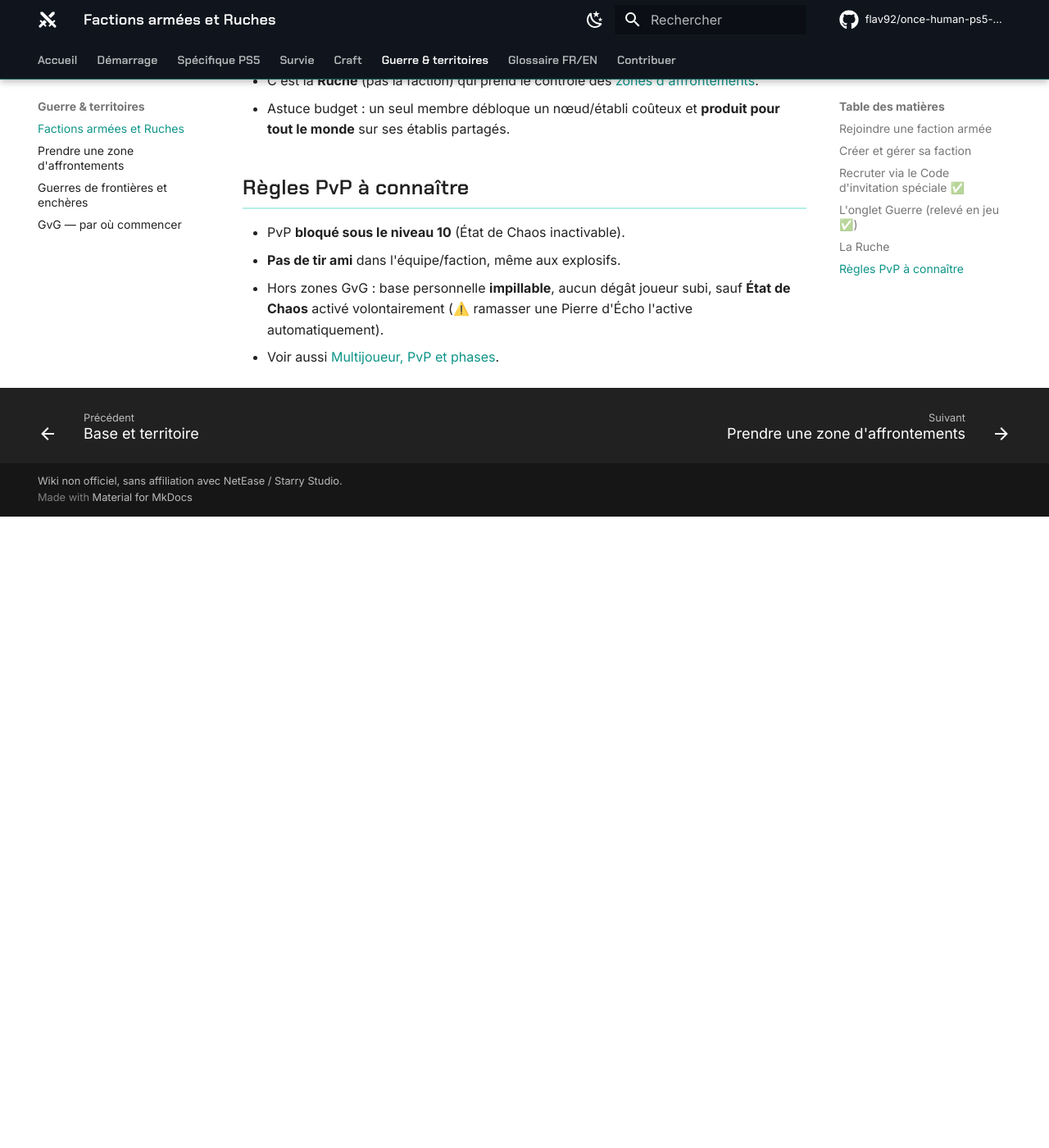
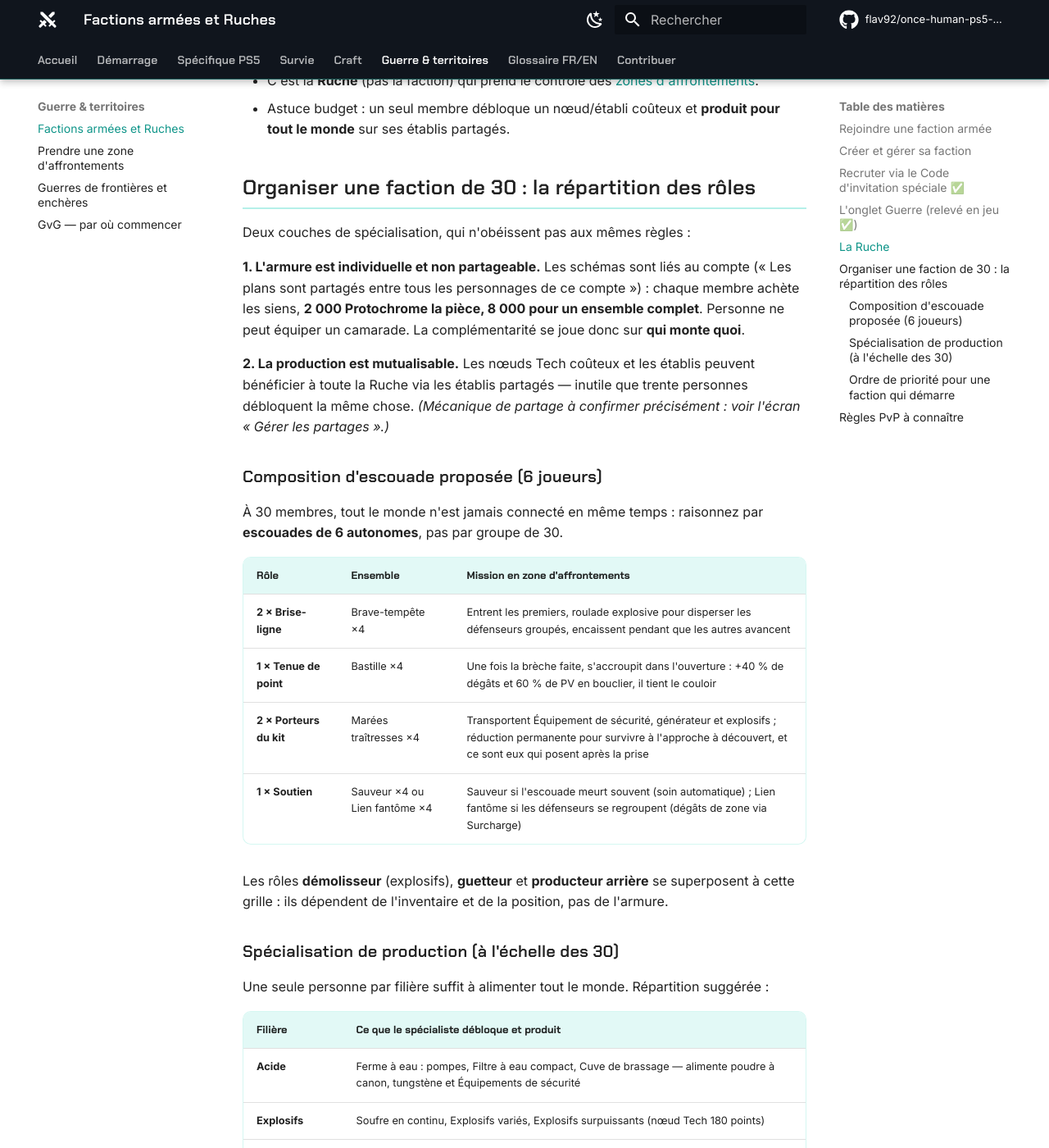
Before and after one commit to flav92/once-human-ps5-wiki, an MkDocs documentation site: the page built from docs/guerre/factions.md, in a window 1280 px wide and 1400 px high, scrolled down 1552 px. Shown: the whole window at 82% size. Built offline with MkDocs 1.6.1 and Material for MkDocs 9.7.7, drawn with Linux system fonts in a browser that asks for light colours; comment, search, counter and statistics services are not loaded; before the commit the page ends 2182 px from its top, so only the background shows below that; some of the changed text lies outside the part shown.

Commit message:
Factions : organisation d'une faction de 30, composition d'escouade et specialisation de production
Co-Authored-By: Claude Opus 5 <noreply@anthropic.com>
Claude-Session: https://claude.ai/code/session_01TCxfqbazixhXZqmCd3gYVk

```diff
--- a/docs/guerre/factions.md
+++ b/docs/guerre/factions.md
@@ -39,6 +39,48 @@ Chaque joueur dispose d'un **Code d'invitation spéciale** (profil → « Voir l
 - C'est la **Ruche** (pas la faction) qui prend le contrôle des [zones d'affrontements](prise-de-zone.md).
 - Astuce budget : un seul membre débloque un nœud/établi coûteux et **produit pour tout le monde** sur ses établis partagés.
 
+## Organiser une faction de 30 : la répartition des rôles
+
+Deux couches de spécialisation, qui n'obéissent pas aux mêmes règles :
+
+**1. L'armure est individuelle et non partageable.** Les schémas sont liés au compte (« Les plans sont partagés entre tous les personnages de ce compte ») : chaque membre achète les siens, **2 000 Protochrome la pièce, 8 000 pour un ensemble complet**. Personne ne peut équiper un camarade. La complémentarité se joue donc sur **qui monte quoi**.
+
+**2. La production est mutualisable.** Les nœuds Tech coûteux et les établis peuvent bénéficier à toute la Ruche via les établis partagés — inutile que trente personnes débloquent la même chose. *(Mécanique de partage à confirmer précisément : voir l'écran « Gérer les partages ».)*
+
+### Composition d'escouade proposée (6 joueurs)
+
+À 30 membres, tout le monde n'est jamais connecté en même temps : raisonnez par **escouades de 6 autonomes**, pas par groupe de 30.
+
+| Rôle | Ensemble | Mission en zone d'affrontements |
+|---|---|---|
+| **2 × Brise-ligne** | Brave-tempête ×4 | Entrent les premiers, roulade explosive pour disperser les défenseurs groupés, encaissent pendant que les autres avancent |
+| **1 × Tenue de point** | Bastille ×4 | Une fois la brèche faite, s'accroupit dans l'ouverture : +40 % de dégâts et 60 % de PV en bouclier, il tient le couloir |
+| **2 × Porteurs du kit** | Marées traîtresses ×4 | Transportent Équipement de sécurité, générateur et explosifs ; réduction permanente pour survivre à l'approche à découvert, et ce sont eux qui posent après la prise |
+| **1 × Soutien** | Sauveur ×4 ou Lien fantôme ×4 | Sauveur si l'escouade meurt souvent (soin automatique) ; Lien fantôme si les défenseurs se regroupent (dégâts de zone via Surcharge) |
+
+Les rôles **démolisseur** (explosifs), **guetteur** et **producteur arrière** se superposent à cette grille : ils dépendent de l'inventaire et de la position, pas de l'armure.
+
+### Spécialisation de production (à l'échelle des 30)
+
+Une seule personne par filière suffit à alimenter tout le monde. Répartition suggérée :
+
+| Filière | Ce que le spécialiste débloque et produit |
+|---|---|
+| **Acide** | Ferme à eau : pompes, Filtre à eau compact, Cuve de brassage — alimente poudre à canon, tungstène et Équipements de sécurité |
+| **Explosifs** | Soufre en continu, Explosifs variés, Explosifs surpuissants (nœud Tech 180 points) |
+| **Munitions** | Fourneau électrique, tungstène, Établi de fournitures avancé — les perforantes pour toute l'escouade |
+| **Défenses** | Nœuds Tech des tourelles fixes, Entraves protoïdes, Équipement de sécurité |
+| **Rétro-ingénierie** | Banc de synthèse technologique : récupère tous les objets à icône jaune de la faction et redistribue les crafts débloqués |
+
+**Le principe** : personne ne paie deux fois le même déblocage. Ce qui est cher se débloque une fois et profite à tous ; ce qui est individuel (l'armure) se répartit par rôle.
+
+### Ordre de priorité pour une faction qui démarre
+
+1. **Les porteurs du kit d'abord** — Marées traîtresses est l'ensemble le plus polyvalent, il sert en attaque, en défense et en zone de pollution. Si seulement quelques membres peuvent investir tout de suite, c'est celui-là.
+2. **Un ou deux brise-ligne** — Brave-tempête, pour ouvrir les assauts.
+3. **Un tenue de point** — Bastille, indispensable dès que vous occupez une zone à défendre.
+4. Le reste au fil du Protochrome (limite hebdomadaire : 30 000 par personne).
+
 ## Règles PvP à connaître
 
 - PvP **bloqué sous le niveau 10** (État de Chaos inactivable).
```
